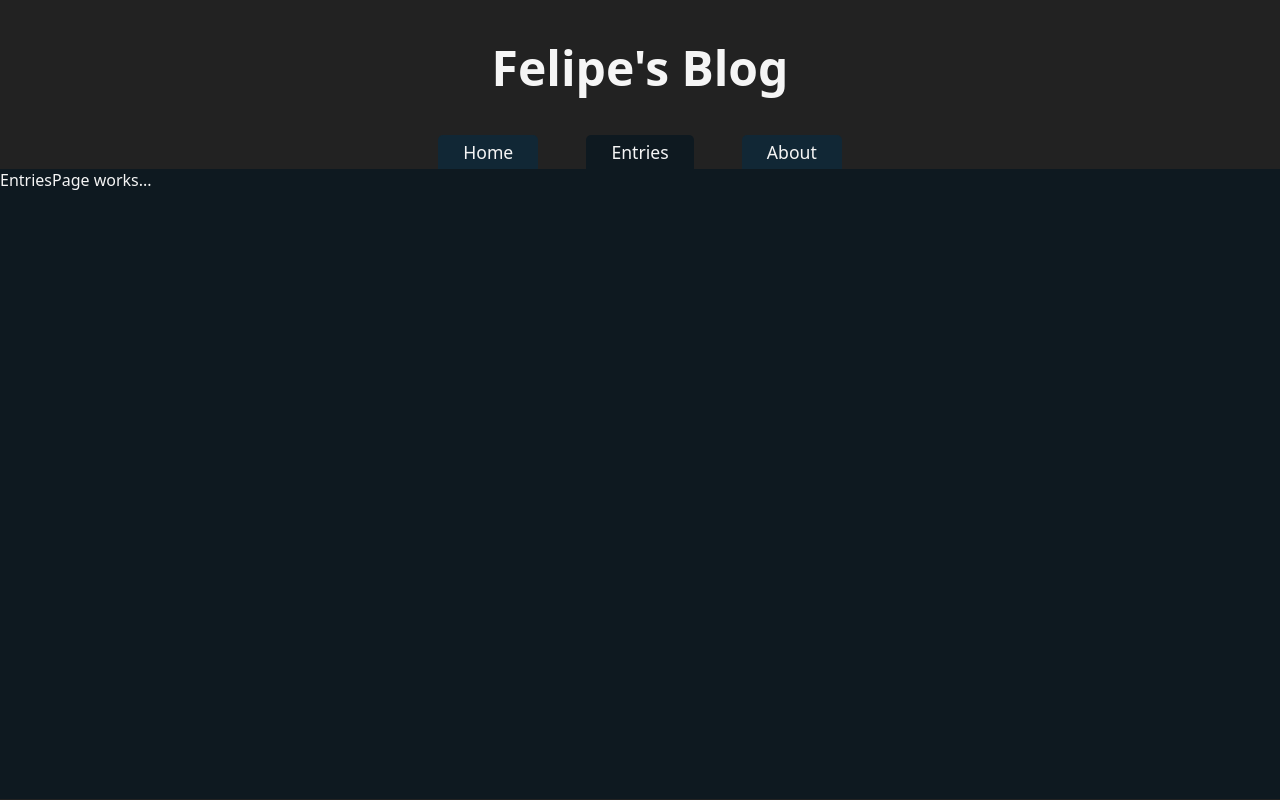
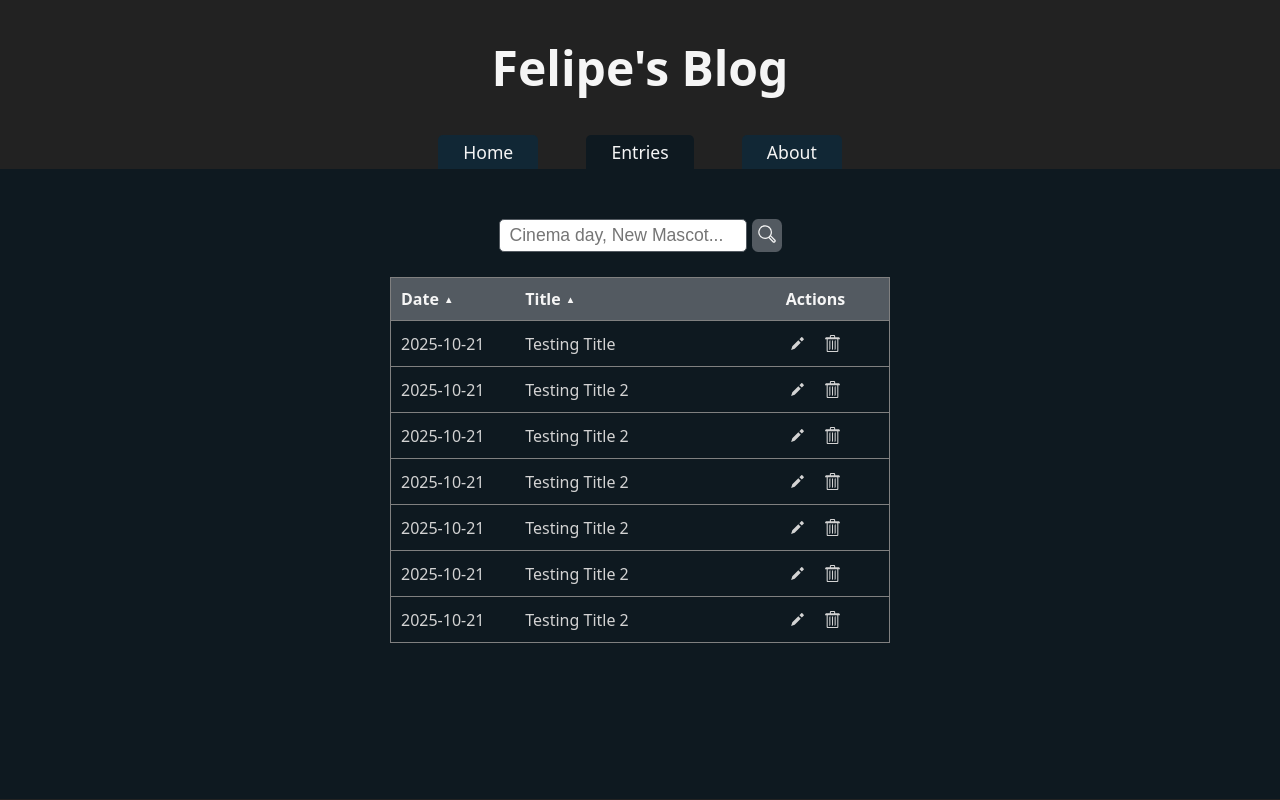
Before and after one commit to felipe-u/felipes-blog, a React (Vite) app: page /entries in a window 1280 px wide. Built offline with nearby package versions, Linux system fonts and the light colour scheme.

Commit message:
feat (EntriesPage): Add EntriesPage layout and create Entries.css for styling

```diff
--- a/src/components/Icons.jsx
+++ b/src/components/Icons.jsx
@@ -46,3 +46,41 @@ export function PenIcon() {
     </svg>
   )
 }
+
+export function EditPenIcon() {
+  return (
+    <svg
+      xmlns='http://www.w3.org/2000/svg'
+      viewBox='0 0 24 24'
+      fill='lightgray'
+    >
+      <path d='M20.7 5.2a1.024 1.024 0 0 1 0 1.448l-2.626 2.628-3.35-3.35L17.35 3.3a1.024 1.024 0 0 1 1.448 0zm-4.166 5.614-3.35-3.35-8.509 8.511L3 21l5.025-1.675z' />
+    </svg>
+  )
+}
+
+export function TrashCanIcon() {
+  return (
+    <svg
+      xmlns='http://www.w3.org/2000/svg'
+      viewBox='0 0 32 32'
+      fill='lightgray'
+    >
+      <g data-name='70-Trash'>
+        <path d='m29.89 6.55-1-2A1 1 0 0 0 28 4h-7V2a2 2 0 0 0-2-2h-6a2 2 0 0 0-2 2v2H4a1 1 0 0 0-.89.55l-1 2A1 1 0 0 0 3 8h2v22a2 2 0 0 0 .47 1.41A2 2 0 0 0 7 32h18a2 2 0 0 0 2-2V8h2a1 1 0 0 0 .89-1.45zM13 2h6v2h-6zm12 28H7V8h18z' />
+        <path d='M17 26V10a2 2 0 0 0-2 2l.06 14H15v2a2 2 0 0 0 2-2zM22 26V10a2 2 0 0 0-2 2l.06 14H20v2a2 2 0 0 0 2-2zM12 26V10a2 2 0 0 0-2 2l.06 14H10v2a2 2 0 0 0 2-2z' />
+      </g>
+    </svg>
+  )
+}
+
+export function SearchIcon() {
+  return (
+    <svg xmlns='http://www.w3.org/2000/svg' viewBox='0 0 32 32'>
+      <path
+        d='m29.43 25.39-6.9-6.9A10.86 10.86 0 0 0 24 13a11 11 0 1 0-5.5 9.52l6.91 6.9a2.06 2.06 0 0 0 1.48.59 3.18 3.18 0 0 0 2.17-1 2.6 2.6 0 0 0 .37-3.62zm-11-5.18A8.89 8.89 0 0 1 13 22a9 9 0 1 1 7.23-3.65 9.33 9.33 0 0 1-1.85 1.86zm9.26 7.41a1 1 0 0 1-.82.38l-6.66-6.65-.05-.05 1.2-1.2h.05L28 26.79a1 1 0 0 1-.36.83z'
+        style={{ fill: 'whitesmoke' }}
+      />
+    </svg>
+  )
+}
--- a/src/index.css
+++ b/src/index.css
@@ -1,7 +1,10 @@
 :root {
   --main-color: #112735;
+  --light1-color: #32404a;
+  --light2-color: #535a61;
+  --light3-color: #cfd3d7;
+  --light4-color: #e7e9eb;
   --dark-color: #0e1920;
-  --light-color: #32404a;
 }
 
 * {
--- a/src/pages/EntriesPage.jsx
+++ b/src/pages/EntriesPage.jsx
@@ -1,3 +1,124 @@
+import { EditPenIcon, SearchIcon, TrashCanIcon } from '../components/Icons'
+import '../styles/Entries.css'
+
 export function EntriesPage() {
-  return <p>EntriesPage works...</p>
+  return (
+    <div className='entries-container'>
+      <div className='search-container'>
+        <input type='text' placeholder='Cinema day, New Mascot...' />
+        <button>
+          <SearchIcon />
+        </button>
+      </div>
+      <table>
+        <thead>
+          <tr>
+            <th>
+              <span className='th-content'>
+                Date <span className='arrow-span'>▲</span>
+              </span>
+            </th>
+            {/* <th>
+              Date <span className='arrow-span'>▼</span>
+            </th> */}
+            <th>
+              <span className='th-content'>
+                Title <span className='arrow-span'>▲</span>{' '}
+              </span>
+            </th>
+            {/* <th>
+              Title <span className='arrow-span'>▼</span>{' '}
+            </th> */}
+            <th style={{ textAlign: 'center' }}>Actions</th>
+          </tr>
+        </thead>
+        <tbody>
+          <tr>
+            <td>2025-10-21</td>
+            <td>Testing Title</td>
+            <td className='actions-cell'>
+              <button>
+                <EditPenIcon />
+              </button>
+              <button className='trash-btn'>
+                <TrashCanIcon />
+              </button>
+            </td>
+          </tr>
+          <tr>
+            <td>2025-10-21</td>
+            <td>Testing Title 2</td>
+            <td className='actions-cell'>
+              <button>
+                <EditPenIcon />
+              </button>
+              <button className='trash-btn'>
+                <TrashCanIcon />
+              </button>
+            </td>
+          </tr>
+          <tr>
+            <td>2025-10-21</td>
+            <td>Testing Title 2</td>
+            <td className='actions-cell'>
+              <button>
+                <EditPenIcon />
+              </button>
+              <button className='trash-btn'>
+                <TrashCanIcon />
+              </button>
+            </td>
+          </tr>
+          <tr>
+            <td>2025-10-21</td>
+            <td>Testing Title 2</td>
+            <td className='actions-cell'>
+              <button>
+                <EditPenIcon />
+              </button>
+              <button className='trash-btn'>
+                <TrashCanIcon />
+              </button>
+            </td>
+          </tr>
+          <tr>
+            <td>2025-10-21</td>
+            <td>Testing Title 2</td>
+            <td className='actions-cell'>
+              <button>
+                <EditPenIcon />
+              </button>
+              <button className='trash-btn'>
+                <TrashCanIcon />
+              </button>
+            </td>
+          </tr>
+          <tr>
+            <td>2025-10-21</td>
+            <td>Testing Title 2</td>
+            <td className='actions-cell'>
+              <button>
+                <EditPenIcon />
+              </button>
+              <button className='trash-btn'>
+                <TrashCanIcon />
+              </button>
+            </td>
+          </tr>
+          <tr>
+            <td>2025-10-21</td>
+            <td>Testing Title 2</td>
+            <td className='actions-cell'>
+              <button>
+                <EditPenIcon />
+              </button>
+              <button className='trash-btn'>
+                <TrashCanIcon />
+              </button>
+            </td>
+          </tr>
+        </tbody>
+      </table>
+    </div>
+  )
 }
--- a/src/styles/App.css
+++ b/src/styles/App.css
@@ -26,7 +26,7 @@ header > h1 {
 }
 
 .nav-container a:hover {
-  background-color: var(--light-color);
+  background-color: var(--light1-color);
 }
 
 .nav-container a.active {
--- /dev/null
+++ b/src/styles/Entries.css
@@ -0,0 +1,102 @@
+.entries-container {
+  padding: 50px 0;
+  margin: 0 auto;
+  width: max-content;
+}
+
+.search-container {
+  display: flex;
+  align-items: center;
+  justify-content: center;
+  gap: 5px;
+  padding-bottom: 25px;
+}
+
+.search-container input {
+  font-size: 1.1em;
+  padding: 5px 10px;
+  border: 1px solid var(--light2-color);
+  border-radius: 5px;
+}
+
+.search-container button {
+  width: 30px;
+  padding: 5px;
+  border-radius: 20%;
+  border: none;
+  background-color: var(--light2-color);
+  cursor: pointer;
+  transition: 0.3s ease;
+}
+
+.search-container button:hover {
+  background-color: var(--light1-color);
+}
+
+.entries-container table {
+  border: 1px solid grey;
+  margin: 0 auto;
+  width: 500px;
+  text-align: left;
+  border-collapse: collapse;
+}
+
+.entries-container thead {
+  background-color: var(--light2-color);
+  color: whitesmoke;
+}
+
+.entries-container th,
+.entries-container td {
+  padding: 10px;
+}
+
+.th-content {
+  display: inline-flex;
+  align-items: center;
+  gap: 5px;
+}
+
+.arrow-span {
+  font-size: 0.6em;
+}
+
+.entries-container tbody {
+  color: lightgray;
+}
+
+.entries-container tr {
+  border: 1px solid grey;
+}
+
+.entries-container th:first-child,
+.entries-container td:first-child {
+  width: 25%;
+}
+
+.actions-cell {
+  text-align: center;
+  display: flex;
+  align-items: center;
+  justify-content: center;
+  gap: 10px;
+}
+
+.actions-cell button {
+  width: 25px;
+  height: 25px;
+  padding: 4px;
+  background-color: transparent;
+  border: none;
+  border-radius: 5px;
+  cursor: pointer;
+  transition: 0.3s ease;
+}
+
+.actions-cell button:hover {
+  background-color: var(--light1-color);
+}
+
+.actions-cell .trash-btn:hover {
+  background-color: #58171e;
+}
```
